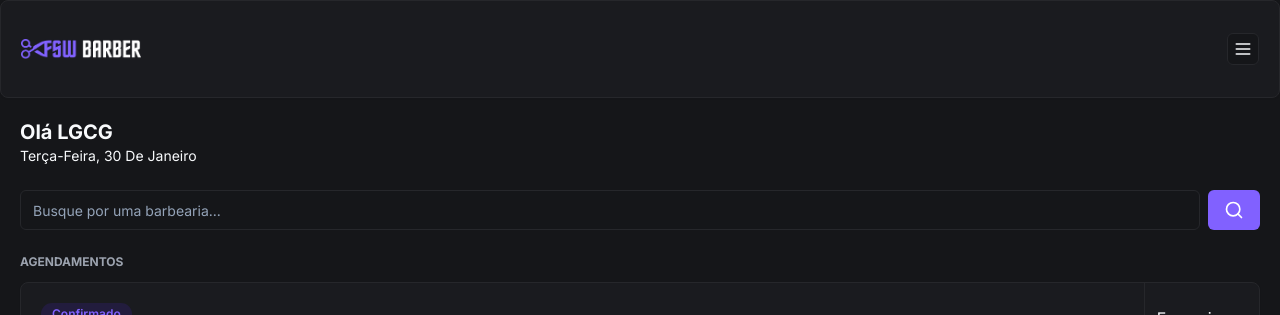
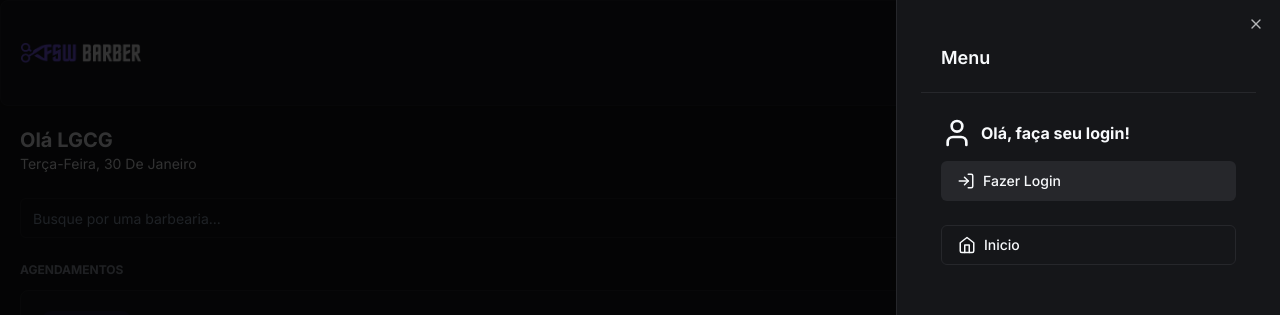
Before and after one commit to luisgcostaguedes/full_stack_week_2024, a Next.js app: page / in a window 1280 px wide. Both pictures are taken after a click on the button 1243 px from the left and 49 px from the top of the page. Shown: the top 315 px of the page. Built offline with nearby package versions, Linux system fonts and the light colour scheme; no server answers; the database is empty.

Commit message:
feat: add sign in and sign out

```diff
--- a/app/_components/header.tsx
+++ b/app/_components/header.tsx
@@ -1,16 +1,94 @@
+"use client";
+
 import Image from "next/image";
 import { Card, CardContent } from "./ui/card";
 import { Button } from "./ui/button";
-import { MenuIcon } from "lucide-react";
+import {
+  CalendarIcon,
+  HomeIcon,
+  LogInIcon,
+  LogOutIcon,
+  MenuIcon,
+  UserIcon,
+} from "lucide-react";
+import {
+  Sheet,
+  SheetContent,
+  SheetHeader,
+  SheetTitle,
+  SheetTrigger,
+} from "./ui/sheet";
+import { signIn, signOut, useSession } from "next-auth/react";
+import { Avatar, AvatarImage } from "./ui/avatar";
+import Link from "next/link";
 
 const Header = () => {
+  const { data } = useSession();
+  const handleLogoutClick = () => signOut();
+  const handleLoginClick = () => signIn("google");
   return (
     <Card>
       <CardContent className="px-5 py-8 justify-between items-center flex flex-row">
         <Image src="/Logo.png" alt="FSW Barber" height={22} width={120} />
-        <Button variant="outline" size="icon" className="h-8 w-8">
-          <MenuIcon size={20} />
-        </Button>
+        <Sheet>
+          <SheetTrigger asChild>
+            <Button variant="outline" size="icon">
+              <MenuIcon size={20} />
+            </Button>
+          </SheetTrigger>
+          <SheetContent className="p=0">
+            <SheetHeader className="text-left border-b border-solid border-secondary p-5">
+              <SheetTitle>Menu</SheetTitle>
+            </SheetHeader>
+            {data?.user ? (
+              <div className="flex justify-between px-5 py-6 items-center">
+                <div className="flex items-center gap-3 ">
+                  <Avatar>
+                    <AvatarImage src={data.user?.image ?? ""} />
+                  </Avatar>
+
+                  <h2 className="font-bold">{data.user.name}</h2>
+                </div>
+                <Button variant="secondary" size="icon">
+                  <LogOutIcon onClick={handleLogoutClick} />
+                </Button>
+              </div>
+            ) : (
+              <div className="flex flex-col px-5 py-6 gap-3">
+                <div className="flex items-center gap-2">
+                  <UserIcon size={32} />
+                  <h2 className="font-bold">Olá, faça seu login!</h2>
+                </div>
+                <Button
+                  variant="secondary"
+                  className="w-full justify-start"
+                  onClick={handleLoginClick}
+                >
+                  <LogInIcon className="mr-2" size={18} />
+                  Fazer Login
+                </Button>
+              </div>
+            )}
+
+            <div className="flex flex-col gap-3 px-5">
+              <Button variant="outline" className="justify-start" asChild>
+                <Link href="/">
+                  <HomeIcon size={18} className="mr-2" />
+                  Inicio
+                </Link>
+              </Button>
+
+              {data?.user && (
+                <Button variant="outline" className="justify-start" asChild>
+                  <Link href="/bookings">
+                    <CalendarIcon size={18} className="mr-2" />
+                    Agendamentos
+                  </Link>
+                </Button>
+              )}
+            </div>
+          </SheetContent>
+        </Sheet>
       </CardContent>
     </Card>
   );
--- /dev/null
+++ b/app/_components/ui/sheet.tsx
@@ -0,0 +1,140 @@
+"use client"
+
+import * as React from "react"
+import * as SheetPrimitive from "@radix-ui/react-dialog"
+import { cva, type VariantProps } from "class-variance-authority"
+import { X } from "lucide-react"
+
+import { cn } from "@/app/_lib/utils"
+
+const Sheet = SheetPrimitive.Root
+
+const SheetTrigger = SheetPrimitive.Trigger
+
+const SheetClose = SheetPrimitive.Close
+
+const SheetPortal = SheetPrimitive.Portal
+
+const SheetOverlay = React.forwardRef<
+  React.ElementRef<typeof SheetPrimitive.Overlay>,
+  React.ComponentPropsWithoutRef<typeof SheetPrimitive.Overlay>
+>(({ className, ...props }, ref) => (
+  <SheetPrimitive.Overlay
+    className={cn(
+      "fixed inset-0 z-50 bg-black/80  data-[state=open]:animate-in data-[state=closed]:animate-out data-[state=closed]:fade-out-0 data-[state=open]:fade-in-0",
+      className
+    )}
+    {...props}
+    ref={ref}
+  />
+))
+SheetOverlay.displayName = SheetPrimitive.Overlay.displayName
+
+const sheetVariants = cva(
+  "fixed z-50 gap-4 bg-background p-6 shadow-lg transition ease-in-out data-[state=open]:animate-in data-[state=closed]:animate-out data-[state=closed]:duration-300 data-[state=open]:duration-500",
+  {
+    variants: {
+      side: {
+        top: "inset-x-0 top-0 border-b data-[state=closed]:slide-out-to-top data-[state=open]:slide-in-from-top",
+        bottom:
+          "inset-x-0 bottom-0 border-t data-[state=closed]:slide-out-to-bottom data-[state=open]:slide-in-from-bottom",
+        left: "inset-y-0 left-0 h-full w-3/4 border-r data-[state=closed]:slide-out-to-left data-[state=open]:slide-in-from-left sm:max-w-sm",
+        right:
+          "inset-y-0 right-0 h-full w-3/4  border-l data-[state=closed]:slide-out-to-right data-[state=open]:slide-in-from-right sm:max-w-sm",
+      },
+    },
+    defaultVariants: {
+      side: "right",
+    },
+  }
+)
+
+interface SheetContentProps
+  extends React.ComponentPropsWithoutRef<typeof SheetPrimitive.Content>,
+    VariantProps<typeof sheetVariants> {}
+
+const SheetContent = React.forwardRef<
+  React.ElementRef<typeof SheetPrimitive.Content>,
+  SheetContentProps
+>(({ side = "right", className, children, ...props }, ref) => (
+  <SheetPortal>
+    <SheetOverlay />
+    <SheetPrimitive.Content
+      ref={ref}
+      className={cn(sheetVariants({ side }), className)}
+      {...props}
+    >
+      {children}
+      <SheetPrimitive.Close className="absolute right-4 top-4 rounded-sm opacity-70 ring-offset-background transition-opacity hover:opacity-100 focus:outline-none focus:ring-2 focus:ring-ring focus:ring-offset-2 disabled:pointer-events-none data-[state=open]:bg-secondary">
+        <X className="h-4 w-4" />
+        <span className="sr-only">Close</span>
+      </SheetPrimitive.Close>
+    </SheetPrimitive.Content>
+  </SheetPortal>
+))
+SheetContent.displayName = SheetPrimitive.Content.displayName
+
+const SheetHeader = ({
+  className,
+  ...props
+}: React.HTMLAttributes<HTMLDivElement>) => (
+  <div
+    className={cn(
+      "flex flex-col space-y-2 text-center sm:text-left",
+      className
+    )}
+    {...props}
+  />
+)
+SheetHeader.displayName = "SheetHeader"
+
+const SheetFooter = ({
+  className,
+  ...props
+}: React.HTMLAttributes<HTMLDivElement>) => (
+  <div
+    className={cn(
+      "flex flex-col-reverse sm:flex-row sm:justify-end sm:space-x-2",
+      className
+    )}
+    {...props}
+  />
+)
+SheetFooter.displayName = "SheetFooter"
+
+const SheetTitle = React.forwardRef<
+  React.ElementRef<typeof SheetPrimitive.Title>,
+  React.ComponentPropsWithoutRef<typeof SheetPrimitive.Title>
+>(({ className, ...props }, ref) => (
+  <SheetPrimitive.Title
+    ref={ref}
+    className={cn("text-lg font-semibold text-foreground", className)}
+    {...props}
+  />
+))
+SheetTitle.displayName = SheetPrimitive.Title.displayName
+
+const SheetDescription = React.forwardRef<
+  React.ElementRef<typeof SheetPrimitive.Description>,
+  React.ComponentPropsWithoutRef<typeof SheetPrimitive.Description>
+>(({ className, ...props }, ref) => (
+  <SheetPrimitive.Description
+    ref={ref}
+    className={cn("text-sm text-muted-foreground", className)}
+    {...props}
+  />
+))
+SheetDescription.displayName = SheetPrimitive.Description.displayName
+
+export {
+  Sheet,
+  SheetPortal,
+  SheetOverlay,
+  SheetTrigger,
+  SheetClose,
+  SheetContent,
+  SheetHeader,
+  SheetFooter,
+  SheetTitle,
+  SheetDescription,
+}
--- /dev/null
+++ b/app/api/auth/[...nextauth]/route.ts
@@ -0,0 +1,17 @@
+import { db } from "@/app/_lib/prisma";
+import { PrismaAdapter } from "@auth/prisma-adapter";
+import NextAuth from "next-auth";
+import { Adapter } from "next-auth/adapters";
+import GoogleProvider from "next-auth/providers/google";
+
+const handler = NextAuth({
+  adapter: PrismaAdapter(db) as Adapter,
+  providers: [
+    GoogleProvider({
+      clientId: process.env.GOOGLE_CLIENT_ID as string,
+      clientSecret: process.env.GOOGLE_CLIENT_SECRET as string,
+    }),
+  ],
+});
+
+export { handler as GET, handler as POST };
--- a/package.json
+++ b/package.json
@@ -12,14 +12,17 @@
     "seed": "ts-node prisma/seed.ts"
   },
   "dependencies": {
+    "@auth/prisma-adapter": "^1.2.0",
     "@prisma/client": "^5.8.1",
     "@radix-ui/react-avatar": "^1.0.4",
+    "@radix-ui/react-dialog": "^1.0.5",
     "@radix-ui/react-slot": "^1.0.2",
     "class-variance-authority": "^0.7.0",
     "clsx": "^2.1.0",
     "date-fns": "^3.3.1",
     "lucide-react": "^0.319.0",
     "next": "14.1.0",
+    "next-auth": "^4.24.5",
     "react": "^18",
     "react-dom": "^18",
     "tailwind-merge": "^2.2.1",
```
Also changed, not shown: 1 other file (tests, documents, lock files or other folders).
